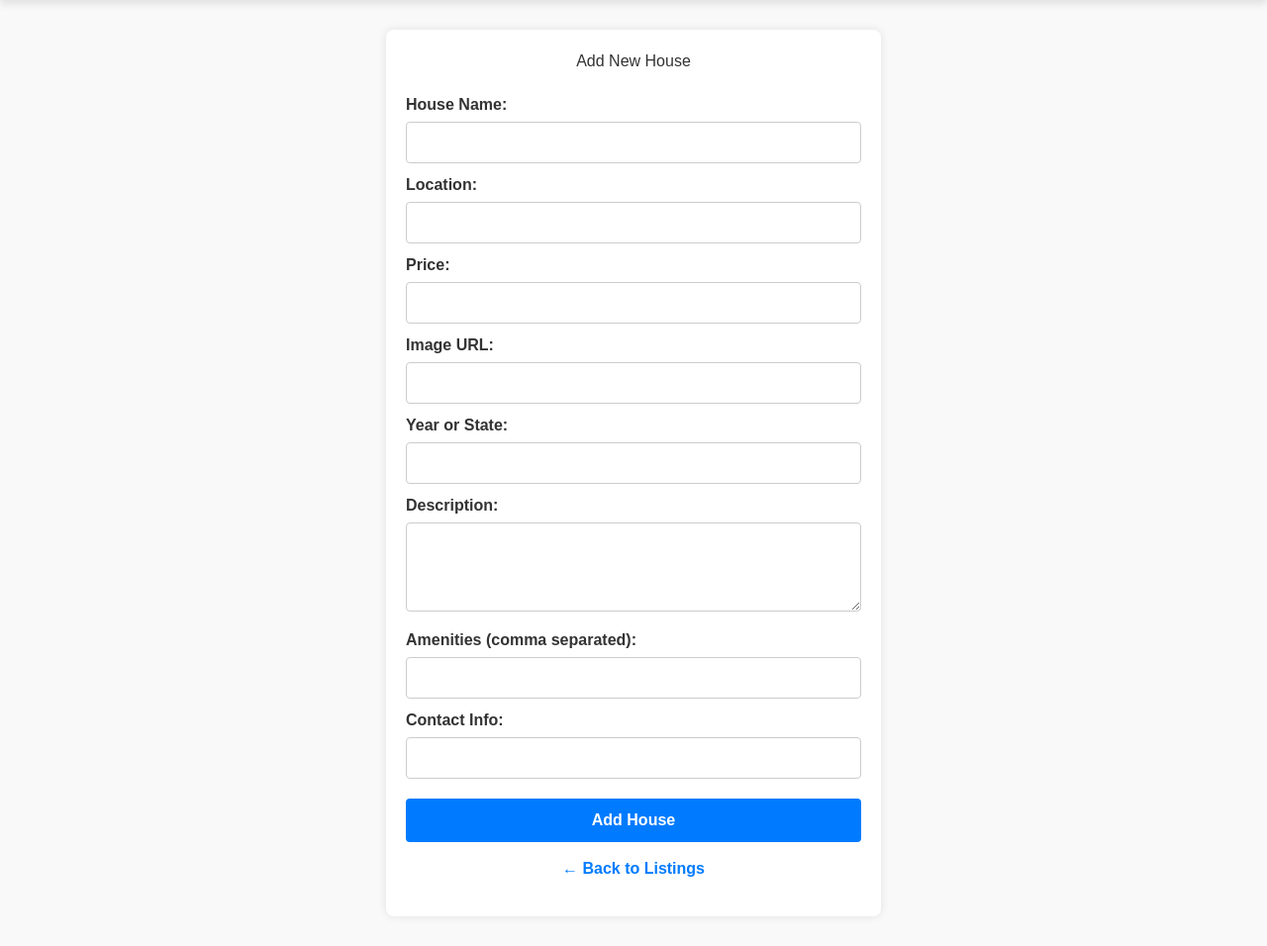
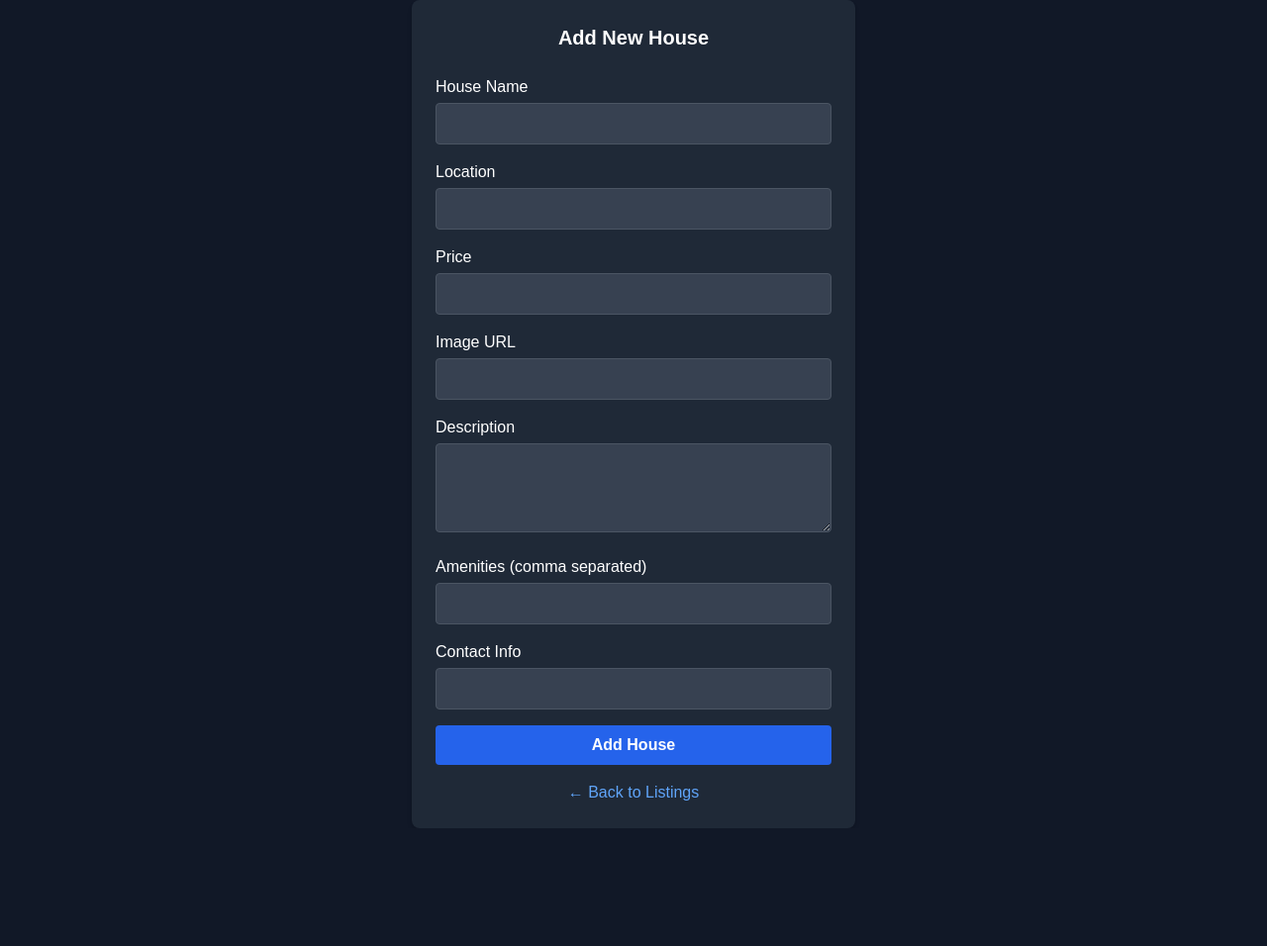
Before and after one commit to NP237-DEV/house-listing-site, a Node server app: page /add in a window 1280 px wide. Shown: the part 96-1052 px from the top of the page at 99% size. After the commit the page ends 933 px from the top, so only its background shows below. Run offline with Node 20, Linux system fonts and the light colour scheme; some libraries are stand-ins or nearby versions.

Commit message:
Update add.ejs

```diff
--- a/views/add.ejs
+++ b/views/add.ejs
@@ -12,37 +12,54 @@
     <a href="/" class="back-link">← Back to Listings</a>
   </header>
 
-  <main>
-  <div class="form-container">
-    <h2>Add New House</h2>
-    <form action="/houses" method="POST">
-      <label>House Name:</label>
-      <input type="text" name="name" required />
+  <main class="min-h-screen bg-gray-900 text-white flex items-center justify-center px-4">
+  <div class="w-full max-w-md bg-gray-800 p-6 rounded-lg shadow-md">
+    <h2 class="text-xl font-bold mb-6 text-center">Add New House</h2>
 
-      <label>Location:</label>
-      <input type="text" name="location" required />
+    <form action="/add" method="POST" class="space-y-4">
+      <div>
+        <label class="block mb-1">House Name</label>
+        <input type="text" name="name" class="w-full px-3 py-2 bg-gray-700 border border-gray-600 rounded" required>
+      </div>
 
-      <label>Price:</label>
-      <input type="number" name="price" required />
+      <div>
+        <label class="block mb-1">Location</label>
+        <input type="text" name="location" class="w-full px-3 py-2 bg-gray-700 border border-gray-600 rounded" required>
+      </div>
 
-      <label>Image URL:</label>
-      <input type="text" name="imageUrl" />
+      <div>
+        <label class="block mb-1">Price</label>
+        <input type="number" name="price" class="w-full px-3 py-2 bg-gray-700 border border-gray-600 rounded" required>
+      </div>
 
-      <label>Year or State:</label>
-      <input type="text" name="year" />
+      <div>
+        <label class="block mb-1">Image URL</label>
+        <input type="text" name="image" class="w-full px-3 py-2 bg-gray-700 border border-gray-600 rounded">
+      </div>
 
-      <label>Description:</label>
-      <textarea name="description" rows="3"></textarea>
+      <div>
+        <label class="block mb-1">Description</label>
+        <textarea name="description" rows="3" class="w-full px-3 py-2 bg-gray-700 border border-gray-600 rounded"></textarea>
+      </div>
 
-      <label>Amenities (comma separated):</label>
-      <input type="text" name="amenities" />
+      <div>
+        <label class="block mb-1">Amenities (comma separated)</label>
+        <input type="text" name="amenities" class="w-full px-3 py-2 bg-gray-700 border border-gray-600 rounded">
+      </div>
 
-      <label>Contact Info:</label>
-      <input type="text" name="contact" required />
+      <div>
+        <label class="block mb-1">Contact Info</label>
+        <input type="text" name="contact" class="w-full px-3 py-2 bg-gray-700 border border-gray-600 rounded">
+      </div>
 
-      <button type="submit">Add House</button>
+      <button type="submit" class="w-full bg-blue-600 hover:bg-blue-700 text-white font-semibold py-2 rounded">
+        Add House
+      </button>
+
+      <div class="text-center mt-4">
+        <a href="/" class="text-blue-400 hover:underline">← Back to Listings</a>
+      </div>
     </form>
-    <a href="/houses" class="back-link">← Back to Listings</a>
   </div>
 </main>
 </body>
```
